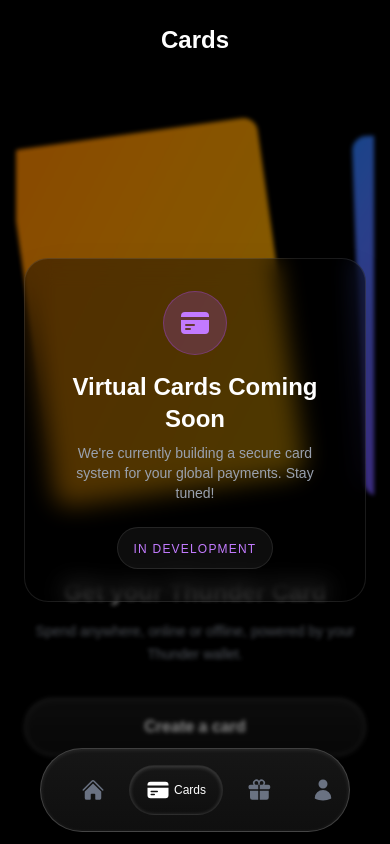
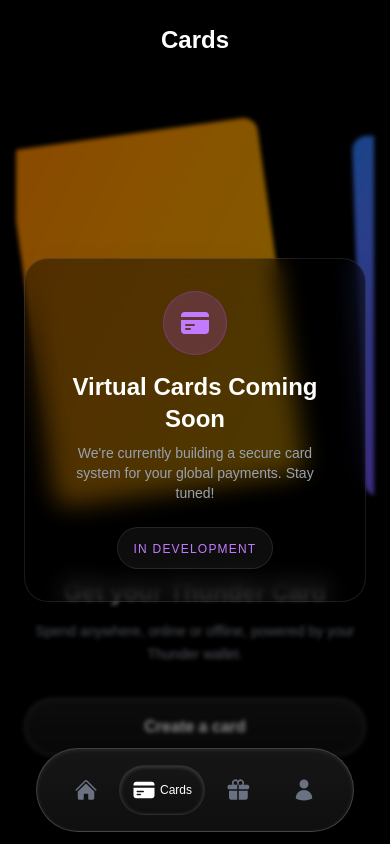
Before and after one commit to paywiththunder/Thunderpay, a Next.js app: page /cards in a window 390 px wide. Built offline with nearby package versions, Linux system fonts and the light colour scheme.

Commit message:
fixed style layout in bottom nav

```diff
--- a/src/components/main/BottomNav.tsx
+++ b/src/components/main/BottomNav.tsx
@@ -19,8 +19,8 @@ const BottomNav = () => {
   ];
 
   return (
-    <div className="fixed bottom-3 left-10 right-10 md:left-1/2 md:-translate-x-1/2 md:max-w-md border-t border-app-lighter rounded-full px-6 py-4 z-50 bg-linear-to-b from-[#161616] to-[#0F0F0F] border border-white/20 shadow-[inset_0_1px_4px_rgba(255,255,255,0.1)]">
-      <div className="flex justify-between gap-2 items-center">
+    <div className="fixed bottom-3 left-9 right-9 md:left-1/2 md:-translate-x-1/2 md:max-w-md border-t border-app-lighter rounded-full px-4 py-4 z-50 bg-linear-to-b from-[#161616] to-[#0F0F0F] border border-white/20 shadow-[inset_0_1px_4px_rgba(255,255,255,0.1)]">
+      <div className="flex justify-between items-center">
         {navItems.map((item) => {
           const isActive = pathname === item.href;
           const Icon = item.icon;
@@ -28,7 +28,7 @@ const BottomNav = () => {
             <Link
               key={item.name}
               href={item.href}
-              className={`flex items-center justify-center gap-1 w-full rounded-[100px] py-3 md:py-4 px-4 sm:px-4 ${isActive
+              className={`flex items-center justify-center gap-1 w-full rounded-[100px] py-3 md:py-4 px-3 sm:px-4 ${isActive
                 ? "text-white bg-linear-to-b from-[#161616] to-[#0F0F0F] border border-white/10 shadow-[inset_0_1px_4px_rgba(255,255,255,0.2)]"
                 : "text-gray-500"
                 }`}
--- a/src/components/payment/PaymentFailure.tsx
+++ b/src/components/payment/PaymentFailure.tsx
@@ -52,7 +52,7 @@ export default function PaymentFailure({
   onContinue,
 }: PaymentFailureProps) {
   return (
-    <div className="flex flex-col w-full flex-1 bg-black min-h-full py-6">
+    <div className="flex flex-col w-full flex-1 bg-black min-h-full mb-16 py-6">
       <div className="flex flex-col items-center justify-center flex-1 px-4 pb-6">
         {/* Failure Icon */}
         <div className="w-20 h-20 bg-red-500 rounded-2xl flex items-center justify-center mb-6">
--- a/src/components/payment/PaymentSuccess.tsx
+++ b/src/components/payment/PaymentSuccess.tsx
@@ -57,7 +57,7 @@ export default function PaymentSuccess({
   onContinue,
 }: PaymentSuccessProps) {
   return (
-    <div className="flex flex-col w-full flex-1 bg-black min-h-full py-6">
+    <div className="flex flex-col w-full flex-1 bg-black min-h-full py-6 mb-16">
       <div className="flex flex-col items-center justify-center flex-1 px-4 pb-6">
         {/* Success Icon */}
         <div className="w-20 h-20 bg-green-500 rounded-2xl flex items-center justify-center mb-6">
```
